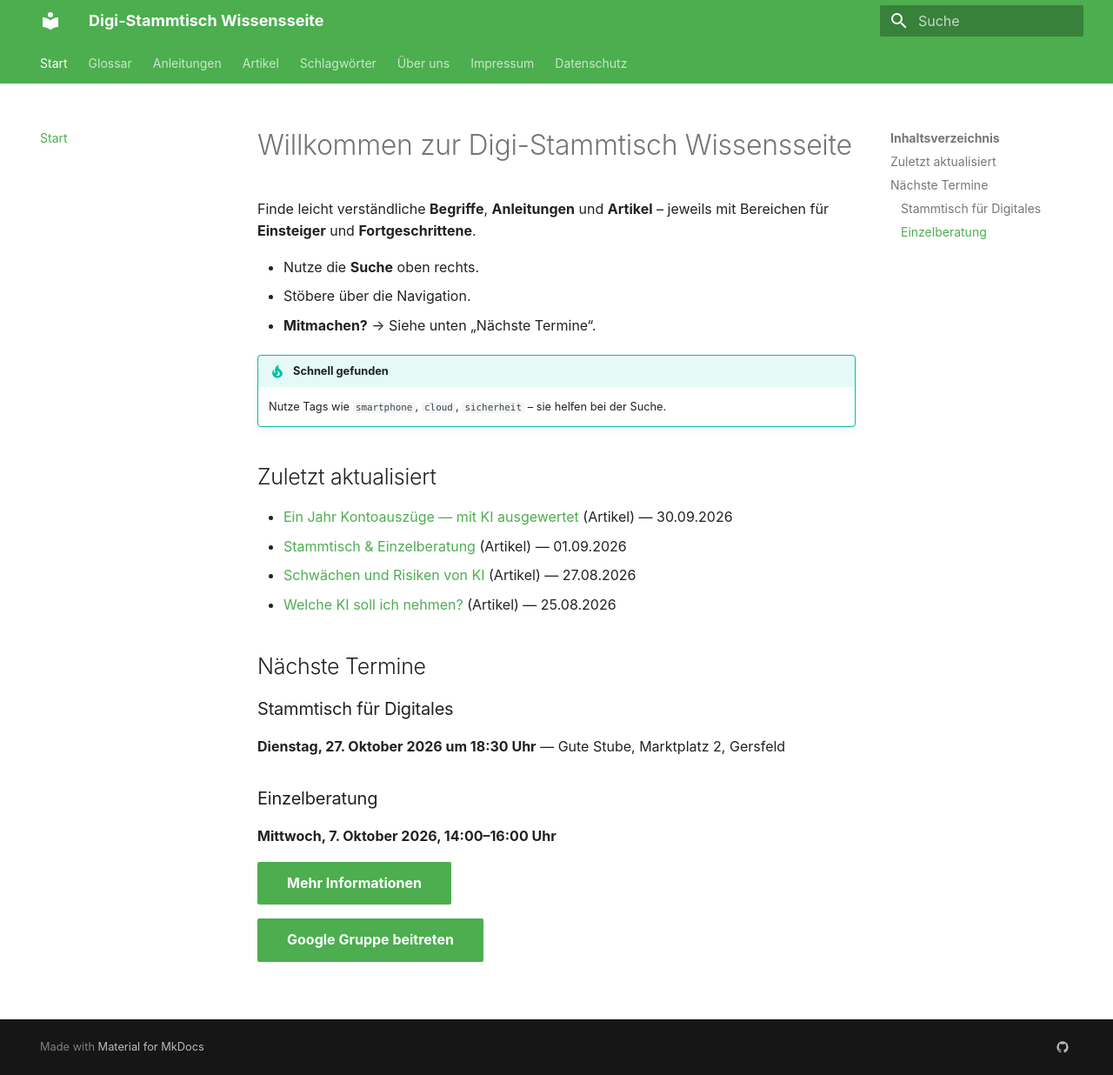
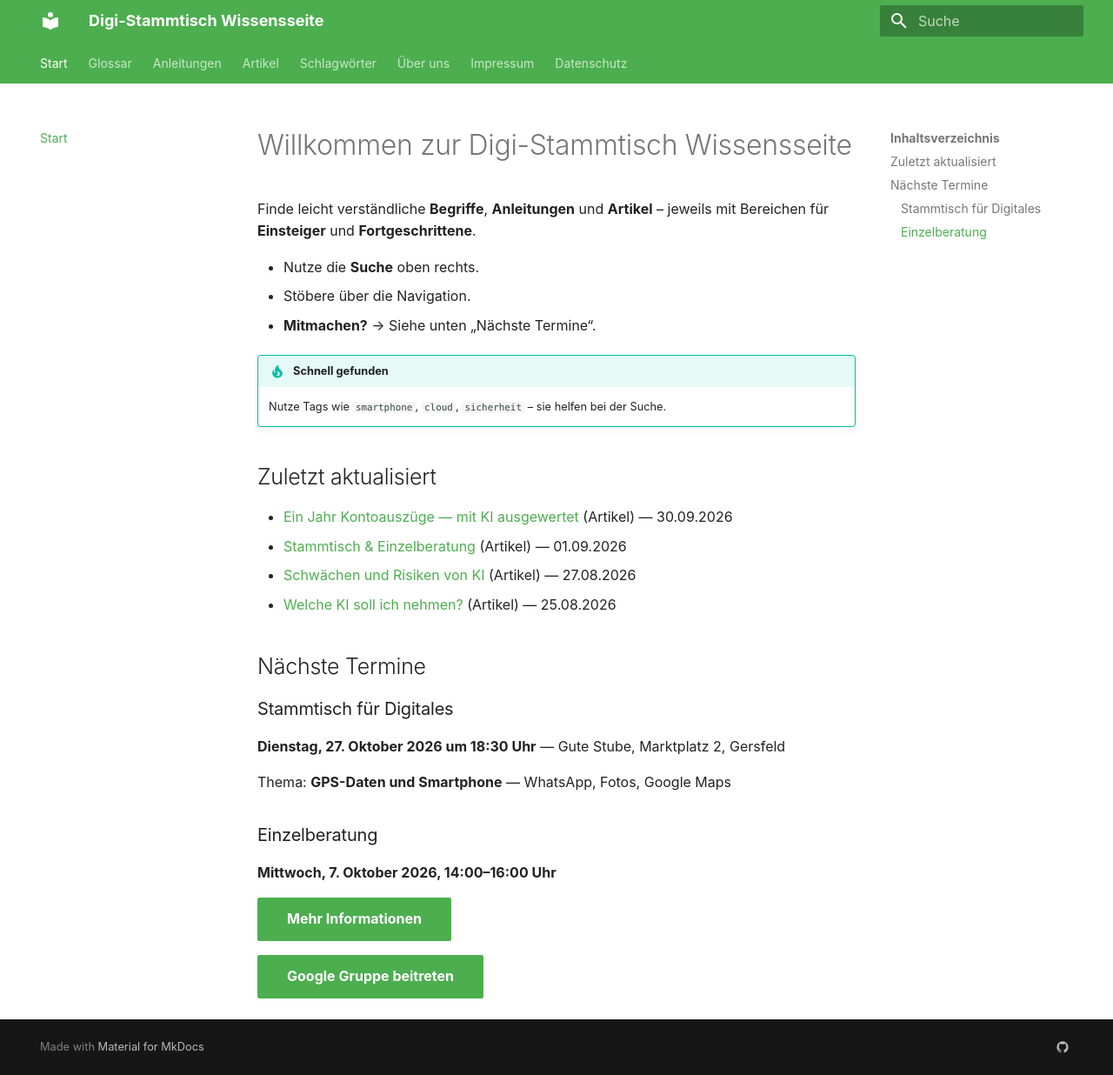
Before and after one commit to ralphmueller/digi-wissensdatenbank, an MkDocs documentation site: the page built from docs/index.md, in a window 1280 px wide and 1236 px high. Shown: the whole window at 87% size. Built offline with MkDocs 1.6.1 and Material for MkDocs 9.7.7, drawn with Linux system fonts in a browser that asks for light colours.

Commit message:
Startseite: Thema Stammtisch 27.10. (GPS-Daten und Smartphone)
Co-Authored-By: Claude Opus 5.5 <noreply@anthropic.com>

```diff
--- a/docs/index.md
+++ b/docs/index.md
@@ -21,6 +21,8 @@ Finde leicht verständliche **Begriffe**, **Anleitungen** und **Artikel** – je
 
 **Dienstag, 27. Oktober 2026 um 18:30 Uhr** — Gute Stube, Marktplatz 2, Gersfeld
 
+Thema: **GPS-Daten und Smartphone** — WhatsApp, Fotos, Google Maps
+
 ### Einzelberatung
 
 **Mittwoch, 7. Oktober 2026, 14:00–16:00 Uhr**
```
